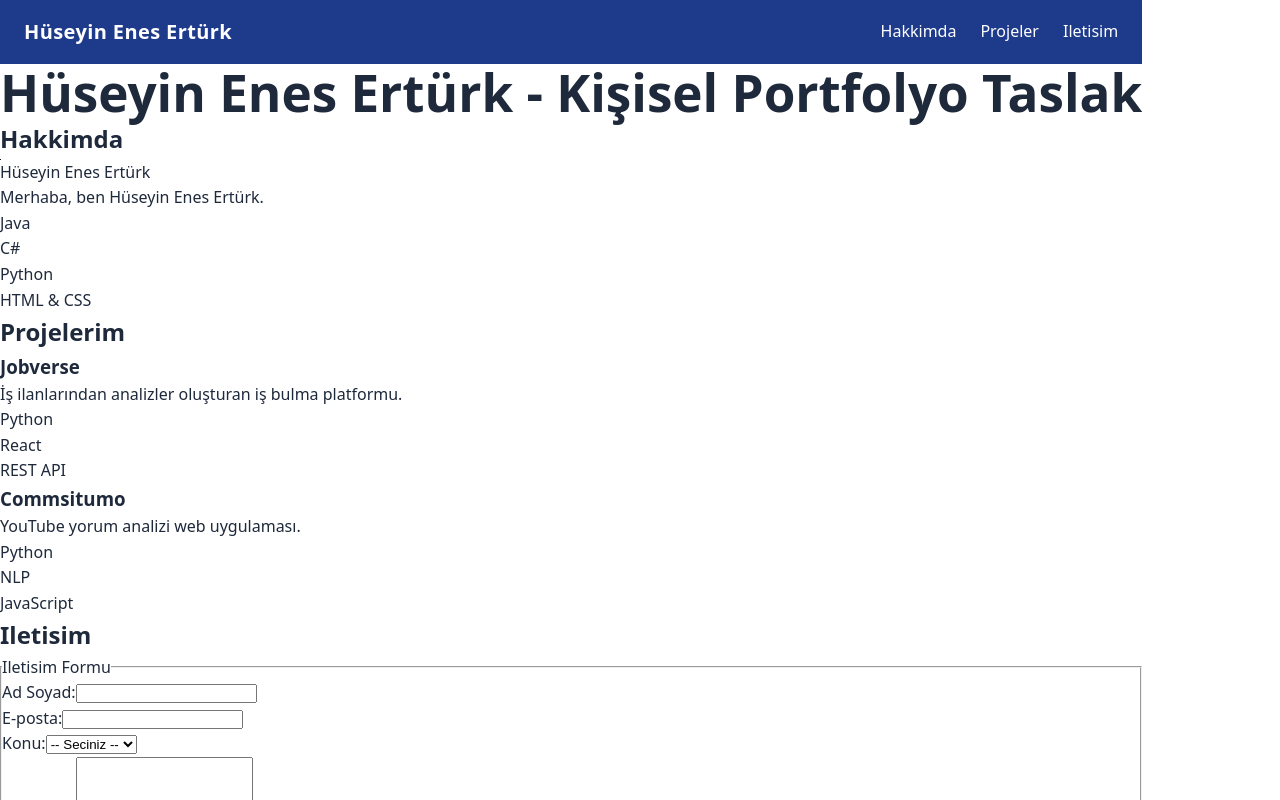
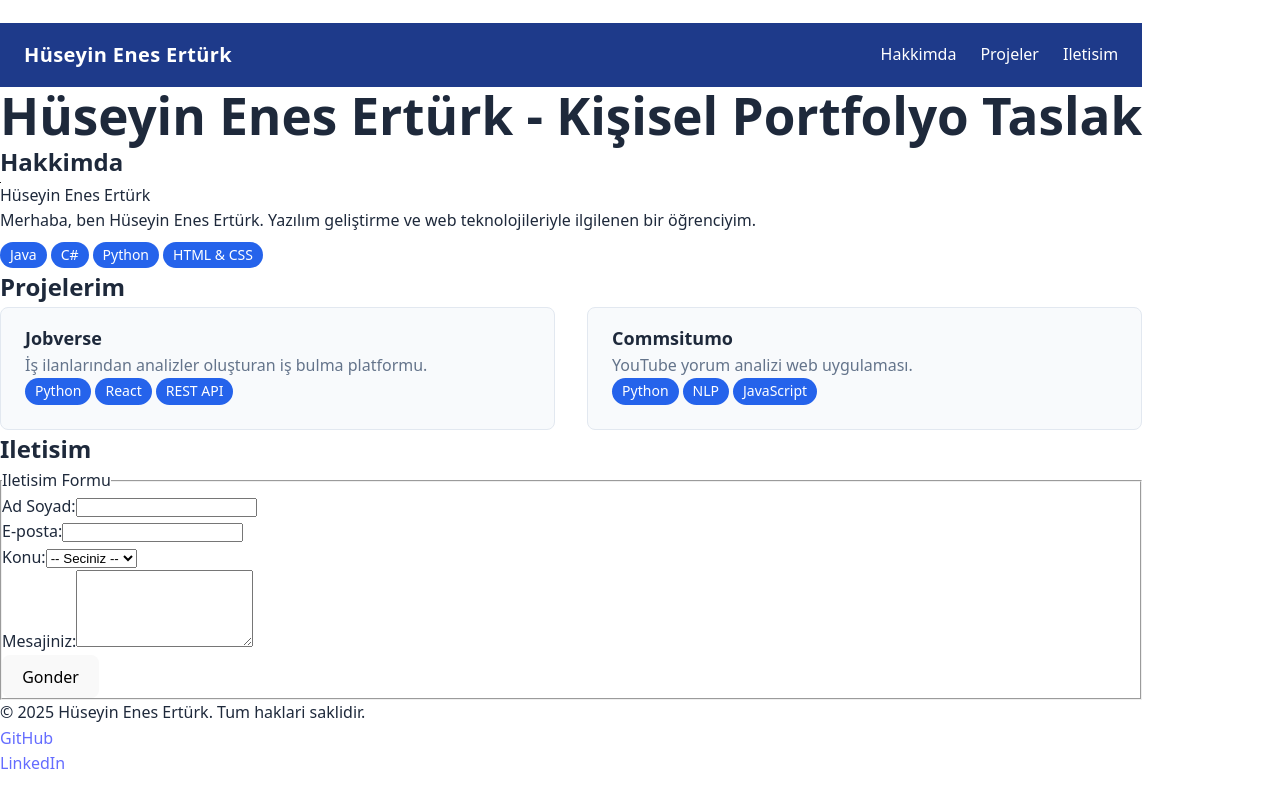
Before and after one commit to huseyineneserturk/web-lab-hello, a React (Vite) app: page / in a window 1280 px wide. Shown: the top 800 px of the page. Built offline with nearby package versions, Linux system fonts and the light colour scheme.

Commit message:
feat: add project card grid layout

```diff
--- a/src/App.css
+++ b/src/App.css
@@ -75,3 +75,76 @@ nav a:hover { opacity: 0.8; }
    HATA MESAJI
    ======================================== */
 .error-msg { color: red; font-size: var(--text-sm); margin-top: var(--space-xs); }
+
+/* ========================================
+   PROJE GRID
+   ======================================== */
+.project-grid {
+  display: grid;
+  grid-template-columns: repeat(auto-fit, minmax(280px, 1fr));
+  gap: var(--space-xl);
+}
+
+/* ========================================
+   PROJE KARTI
+   ======================================== */
+.project-card {
+  display: flex;
+  flex-direction: column;
+  background: var(--color-surface);
+  border: 1px solid var(--color-border);
+  border-radius: var(--radius-md);
+  overflow: hidden;
+  transition: transform var(--transition-normal),
+              box-shadow var(--transition-normal);
+}
+
+.project-card:hover {
+  transform: translateY(-4px);
+  box-shadow: var(--shadow-lg);
+}
+
+.project-card img {
+  width: 100%;
+  height: 200px;
+  object-fit: cover;
+}
+
+.project-card h3,
+.project-card p,
+.project-card .skill-tags {
+  padding: 0 var(--space-lg);
+}
+
+.project-card h3 {
+  margin-top: var(--space-md);
+  font-size: var(--text-lg);
+}
+
+.project-card p {
+  color: var(--color-muted);
+  flex-grow: 1;
+}
+
+.project-card .skill-tags {
+  padding-bottom: var(--space-lg);
+  margin-top: auto;
+}
+
+/* Skill tags genel */
+.skill-tags {
+  list-style: none;
+  display: flex;
+  flex-wrap: wrap;
+  gap: var(--space-xs);
+  padding: 0;
+  margin-top: var(--space-sm);
+}
+
+.skill-tags li {
+  background: var(--color-secondary);
+  color: #fff;
+  font-size: var(--text-sm);
+  padding: 2px 10px;
+  border-radius: var(--radius-full);
+}
--- a/src/App.jsx
+++ b/src/App.jsx
@@ -25,40 +25,46 @@ function App() {
 
         <section id="hakkimda">
           <h2>Hakkimda</h2>
+          <div className="about-content">
             <figure>
               <img src={profilePhoto}
                    alt="Hüseyin Enes Ertürk'ün vesikalık fotoğrafı." />
               <figcaption>Hüseyin Enes Ertürk</figcaption>
             </figure>
-          <p>Merhaba, ben Hüseyin Enes Ertürk.</p>
-          <ul>
+            <div>
+              <p>Merhaba, ben Hüseyin Enes Ertürk. Yazılım geliştirme ve web teknolojileriyle ilgilenen bir öğrenciyim.</p>
+              <ul className="skill-tags">
                 <li>Java</li>
                 <li>C#</li>
                 <li>Python</li>
                 <li>HTML &amp; CSS</li>
               </ul>
+            </div>
+          </div>
         </section>
 
         <section id="projeler">
           <h2>Projelerim</h2>
-          <article>
+          <div className="project-grid">
+            <article className="project-card">
               <h3>Jobverse</h3>
               <p>İş ilanlarından analizler oluşturan iş bulma platformu.</p>
-            <ul>
+              <ul className="skill-tags">
                 <li>Python</li>
                 <li>React</li>
                 <li>REST API</li>
               </ul>
             </article>
-          <article>
+            <article className="project-card">
               <h3>Commsitumo</h3>
               <p>YouTube yorum analizi web uygulaması.</p>
-            <ul>
+              <ul className="skill-tags">
                 <li>Python</li>
                 <li>NLP</li>
                 <li>JavaScript</li>
               </ul>
             </article>
+          </div>
         </section>
 
         <section id="iletisim">
```
Lines whose indentation alone changed are shown as unchanged.
